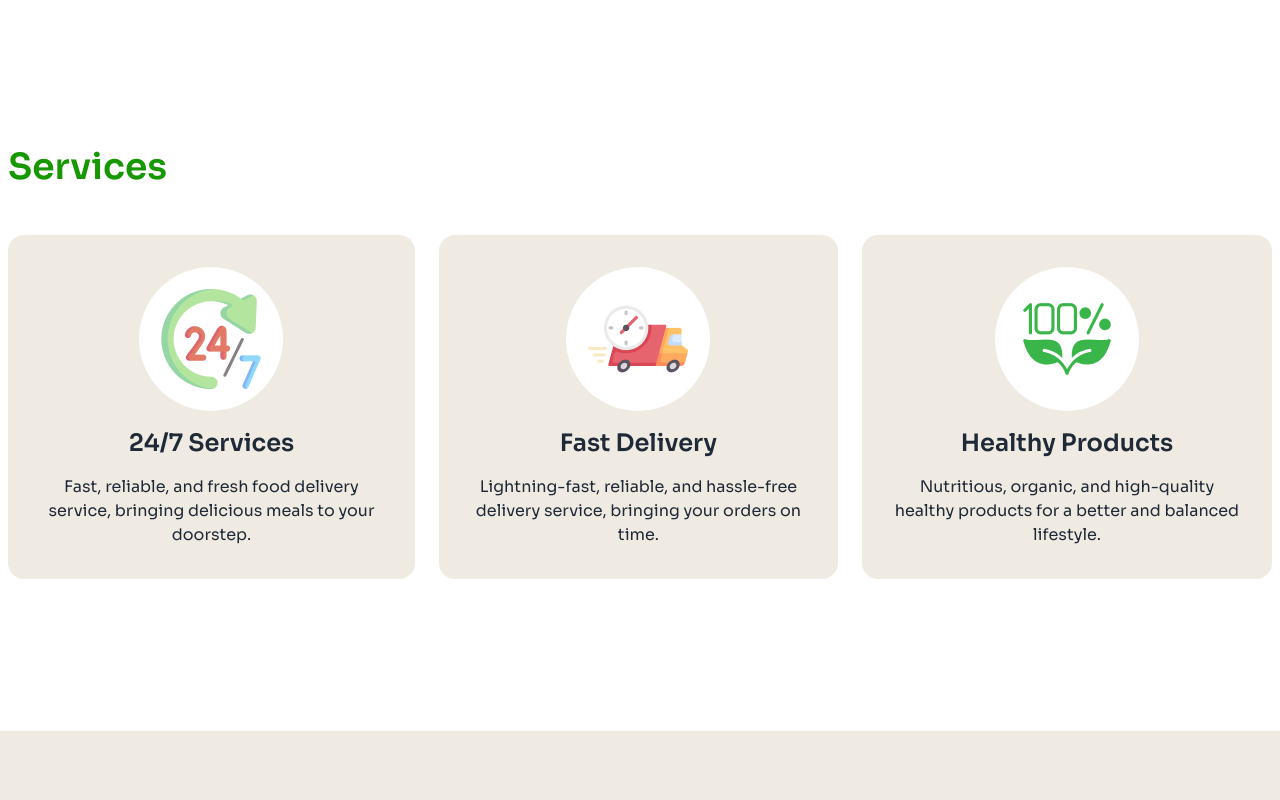
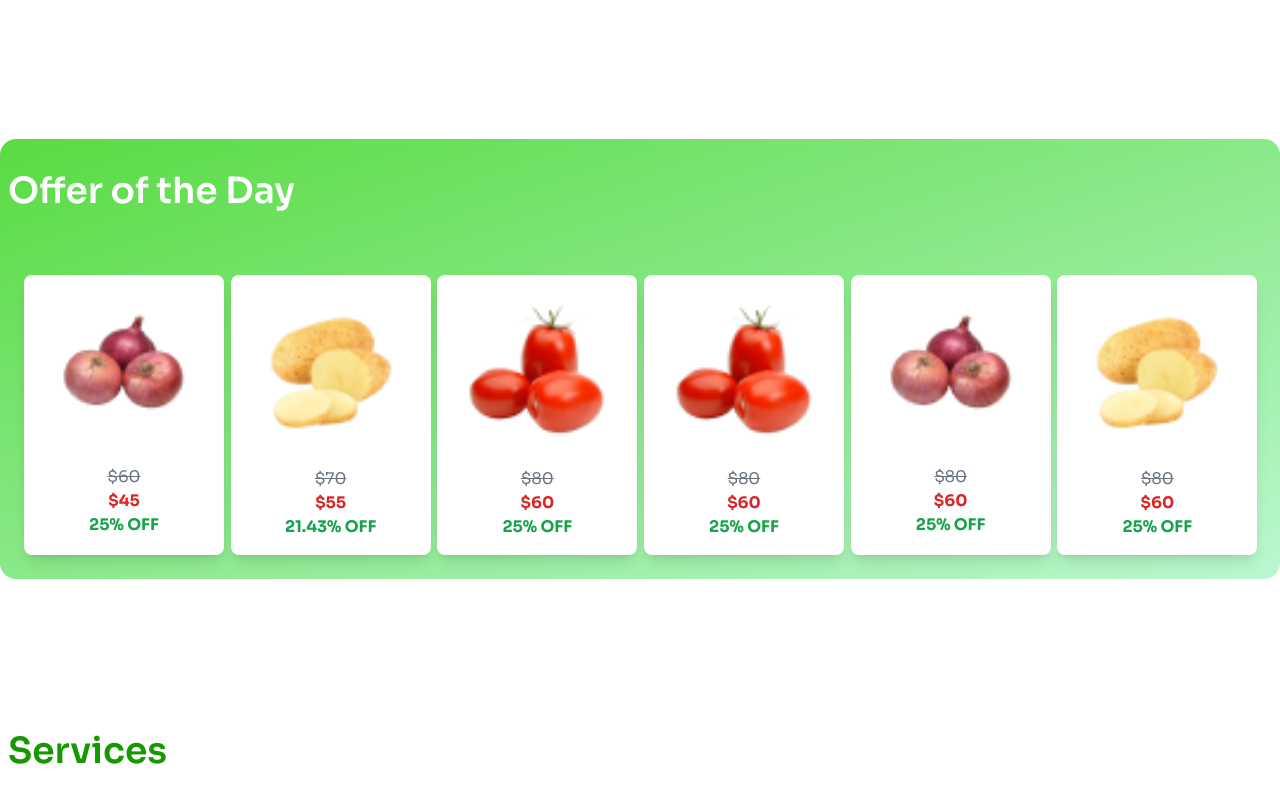
Before and after one commit to MHoshen/nature-platter, a plain HTML site: page index.html in a window 1280 px wide. Shown: the part 1200-2000 px from the top of the page. Drawn offline with nearby package versions, Linux system fonts and the light colour scheme.

Commit message:
extra section

```diff
--- a/index.html
+++ b/index.html
@@ -135,6 +135,106 @@
       <!-- #endregion hero -->
     </header>
     <main>
+      <!-- #region offer of the day -->
+      <section
+        class="container mx-auto mt-12 md:mt-36 p-2 bg-gradient-to-br from-[#59db42] to-green-200 rounded-2xl"
+      >
+        <h1
+          class="text-2xl md:text-4xl mb-8 md:mb-12 font-semibold text-white mt-6"
+        >
+          Offer of the Day
+        </h1>
+        <div
+          class="grid grid-cols-2 md:grid-cols-6 gap-2 md:flex-row justify-center p-4"
+        >
+          <div
+            class="min-w-[150px] md:min-w-[200px] bg-white shadow-lg rounded-lg p-4 hover:bg-[#eeeae2]"
+          >
+            <img
+              src="assets/onion.png"
+              alt="Product 2"
+              class="w-full rounded-md"
+            />
+            <div class="mt-2 text-center">
+              <p class="text-gray-500 line-through">$60</p>
+              <p class="text-red-600 font-bold">$45</p>
+              <p class="text-green-600 font-bold">25% OFF</p>
+            </div>
+          </div>
+          <div
+            class="min-w-[150px] md:min-w-[200px] bg-white shadow-lg rounded-lg p-4 hover:bg-[#eeeae2]"
+          >
+            <img
+              src="assets/potato.png"
+              alt="Product 3"
+              class="w-full rounded-md"
+            />
+            <div class="mt-2 text-center">
+              <p class="text-gray-500 line-through">$70</p>
+              <p class="text-red-600 font-bold">$55</p>
+              <p class="text-green-600 font-bold">21.43% OFF</p>
+            </div>
+          </div>
+          <div
+            class="min-w-[150px] md:min-w-[200px] bg-white shadow-lg rounded-lg p-4 hover:bg-[#eeeae2]"
+          >
+            <img
+              src="assets/tomato.png"
+              alt="Product 4"
+              class="w-full rounded-md"
+            />
+            <div class="mt-2 text-center">
+              <p class="text-gray-500 line-through">$80</p>
+              <p class="text-red-600 font-bold">$60</p>
+              <p class="text-green-600 font-bold">25% OFF</p>
+            </div>
+          </div>
+          <div
+            class="min-w-[150px] md:min-w-[200px] bg-white shadow-lg rounded-lg p-4 hover:bg-[#eeeae2]"
+          >
+            <img
+              src="assets/tomato.png"
+              alt="Product 4"
+              class="w-full rounded-md"
+            />
+            <div class="mt-2 text-center">
+              <p class="text-gray-500 line-through">$80</p>
+              <p class="text-red-600 font-bold">$60</p>
+              <p class="text-green-600 font-bold">25% OFF</p>
+            </div>
+          </div>
+          <div
+            class="min-w-[150px] md:min-w-[200px] bg-white shadow-lg rounded-lg p-4 hover:bg-[#eeeae2]"
+          >
+            <img
+              src="assets/onion.png"
+              alt="Product 4"
+              class="w-full rounded-md"
+            />
+            <div class="mt-2 text-center">
+              <p class="text-gray-500 line-through">$80</p>
+              <p class="text-red-600 font-bold">$60</p>
+              <p class="text-green-600 font-bold">25% OFF</p>
+            </div>
+          </div>
+          <div
+            class="min-w-[150px] md:min-w-[200px] bg-white shadow-lg rounded-lg p-4 hover:bg-[#eeeae2]"
+          >
+            <img
+              src="assets/potato.png"
+              alt="Product 4"
+              class="w-full rounded-md"
+            />
+            <div class="mt-2 text-center">
+              <p class="text-gray-500 line-through">$80</p>
+              <p class="text-red-600 font-bold">$60</p>
+              <p class="text-green-600 font-bold">25% OFF</p>
+            </div>
+          </div>
+        </div>
+      </section>
+      <!-- #endregion offer of the day -->
+
       <!-- #region services -->
       <section class="container mx-auto mt-12 md:mt-36 p-2">
         <h1
@@ -485,48 +585,56 @@
       <!-- #endregion arrival & offers -->
     </main>
 
-    <footer class="bg-[#179700] md:h-[658px] relative mt-[225px]">
-      <div class="container mx-auto">
+    <footer class="bg-[#179700] md:h-[758px] relative mt-[225px]">
+      <div class="container mx-auto mx p-2">
         <div
-          class="flex flex-col rounded-3xl bg-[#eeeae2] py-12 px-28 gap-20 absolute -top-56 w-[62%]"
+          class="flex flex-col md:flex-row items-center rounded-3xl bg-[#eeeae2] py-8 md:py-12 px-3 md:px-28 gap-20 absolute -top-56 w-[95%] md:w-[62%]"
         >
-          <img src="assets/vegetable-busket.png" alt="" />
+          <img
+            class="max-sm:w-[232px] max-sm:h-[182px]"
+            src="assets/vegetable-busket.png"
+            alt=""
+          />
           <div class="flex flex-col gap-8">
-            <h1 class="text-4xl font-semibold">Get Grocery News!</h1>
-            <p class="text-xl">
+            <h1 class="md:text-4xl text-xl font-semibold">Get Grocery News!</h1>
+            <p class="text-base md:text-xl">
               Exclusive training tips, ticks, product deals and more.
             </p>
             <input
-              class="rounded-lg p-4 block"
+              class="rounded-md md:rounded-lg p-2 md:p-4 block"
               placeholder="Enter email"
               type="text"
               name=""
               id=""
             />
             <div>
-              <button class="px-8 py-3 text-xl bg-[#179700] rounded-lg">
+              <button
+                class="px-6 md:px-8 py-2 md:py-3 text-sm md:text-xl bg-[#179700] rounded-md md:rounded-lg"
+              >
                 Subscribe
               </button>
             </div>
           </div>
         </div>
 
-        <div class="flex justify-between pb-36 pt-[370px]">
+        <div
+          class="flex flex-col md:flex-row justify-between pb-12 md:pb-36 pt-[370px]"
+        >
           <div class="text-start">
             <img src="assets/logo-footer.png" alt="" />
-            <p class="text-xl text-white mt-4">
+            <p class="text-base md:text-xl text-white mt-3 md:mt-4">
               Discover a world of treats, toys, and essentials handpicked for
               your furry friends
             </p>
           </div>
-          <ul class="list-none text-xl text-white">
-            <li class="p-6">Product</li>
-            <li class="p-6">Service</li>
-            <li class="p-6">Contact Up</li>
+          <ul class="list-none text-base md:text-xl text-white">
+            <li class="p-4 md:p-6">Product</li>
+            <li class="p-4 md:p-6">Service</li>
+            <li class="p-4 md:p-6">Contact Up</li>
           </ul>
           <div class="flex flex-col justify-end">
-            <h5 class="text-white text-xl p-4">Follow Us</h5>
-            <div class="flex flex-row gap-7 items-end">
+            <h5 class="text-white text-sm md:text-xl p-4">Follow Us</h5>
+            <div class="flex flex-row gap-2 md:gap-7 items-end">
               <img class="rounded-full" src="assets/fb.png" alt="facebook" />
               <img
                 class="rounded-full"
```
Also changed, not shown: assets/apple.png (added), assets/brokoli.png (added), assets/gajor.png (added).
